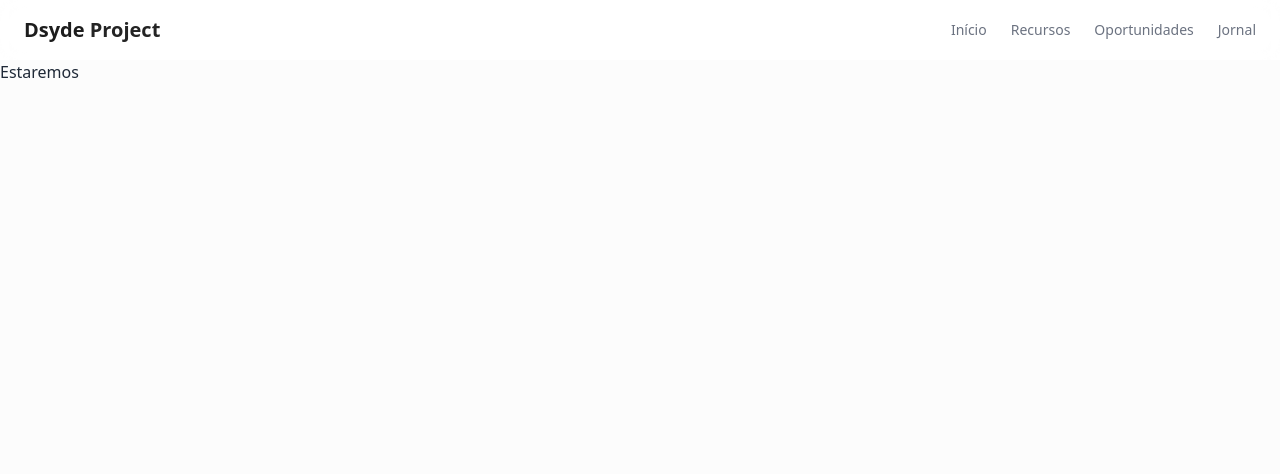
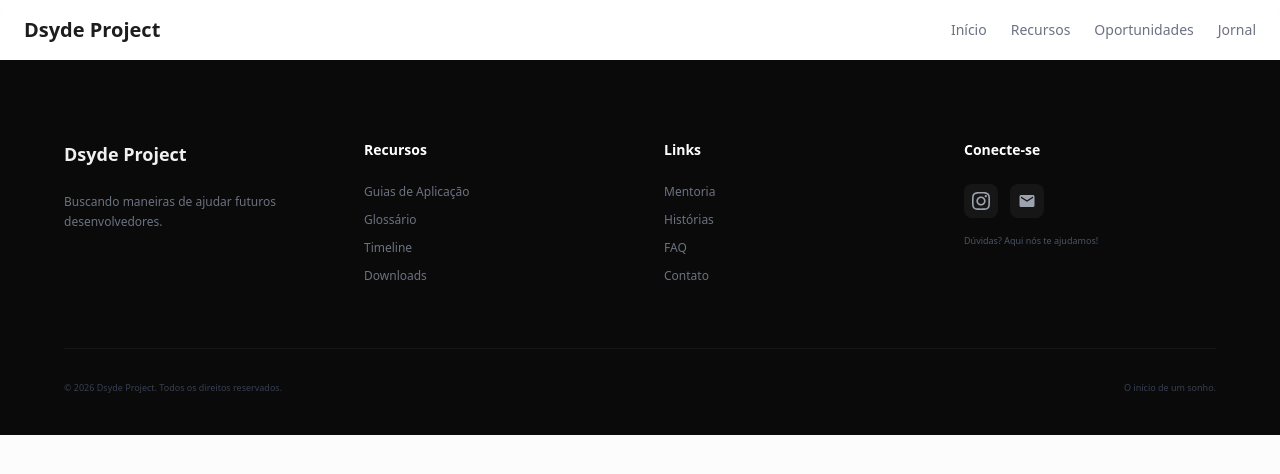
Before and after one commit to kelykds/Dsyde-Project, a plain HTML site: page journal.html in a window 1280 px wide. Drawn offline with nearby package versions, Linux system fonts and the light colour scheme.

Commit message:
Enhance journal.html with footer and styles
Added footer and styles for improved layout and navigation.

```diff
--- a/journal.html
+++ b/journal.html
@@ -9,20 +9,62 @@
         <script src="resources.html"></script>
         <script src="oportunities.html"></script>
         <script src="journal.html"></script>
+        <style>
+            html { scroll-behavior: smooth; }
+            .card-shadow { border: 1px solid #f0f0f0; border-radius: 24px; transition: all 0.3s ease; }
+            .card-shadow:hover { box-shadow: 0 10px 30px rgba(0,0,0,0.05); transform: translateY(-5px); }
+        </style>
     </head>
     <body class="bg-[#fcfcfc] font-sans text-gray-800">
         <nav class="flex justify-between items-center px-6 py-4 bg-white/80 backdrop-blur-md sticky top-0 z-50">
             <div class="text-xl font-bold">
                 <span style="color: #1d1d1d;">Dsyde</span>
-                <span style="color: #242424;">Project</span>
+                <span style="color: #1d1d1d;">Project</span>
             </div>
             <ul class="hidden md:flex space-x-6 text-sm font-medium text-gray-500">
-                <li><a href="#home">Início</a></li>
-                <li><a href="#resources.html">Recursos</a></li>
+                <li><a href="inicio.html">Início</a></li>
+                <li><a href="resources.html">Recursos</a></li>
                 <li><a href="oportunities.html">Oportunidades</a></li>
                 <li><a href="journal.html">Jornal</a></li>
             </ul>
         </nav>
-        <h1>Estaremos</h1>
+        <footer id="contato" class="bg-[#0a0a0a] text-white pt-20 pb-10 px-6">
+            <div class="max-w-6xl mx-auto grid grid-cols-2 md:grid-cols-4 gap-12 mb-16">
+            <div class="col-span-2 md:col-span-1">
+                <h3 class="text-lg font-bold mb-6 text-[#f0f0f0]">Dsyde Project</h3>
+                <p class="text-gray-500 text-xs leading-relaxed max-w-xs">Buscando maneiras de ajudar futuros desenvolvedores.</p>
+            </div>
+            <div>
+                <h4 class="font-bold mb-6 text-sm">Recursos</h4>
+                <ul class="space-y-3 text-xs text-gray-500">
+                    <li><a href="#" class="hover:text-white">Guias de Aplicação</a></li>
+                    <li><a href="#" class="hover:text-white">Glossário</a></li>
+                    <li><a href="#" class="hover:text-white">Timeline</a></li>
+                    <li><a href="#" class="hover:text-white">Downloads</a></li>
+                </ul>
+            </div>
+            <div>
+                <h4 class="font-bold mb-6 text-sm">Links</h4>
+                <ul class="space-y-3 text-xs text-gray-500">
+                    <li><a href="#" class="hover:text-white">Mentoria</a></li>
+                    <li><a href="#" class="hover:text-white">Histórias</a></li>
+                    <li><a href="#" class="hover:text-white">FAQ</a></li>
+                    <li><a href="#" class="hover:text-white">Contato</a></li>
+                </ul>
+            </div>
+            <div>
+                <h4 class="font-bold mb-6 text-sm">Conecte-se</h4>
+                <div class="flex space-x-3 mb-4 text-gray-400">
+                    <a href="https://www.instagram.com/dsyde.pro/" class="p-2 bg-white/5 rounded-lg hover:bg-[#8c43ac] hover:text-white transition-all" target="_blank"><svg width="18" height="18" fill="currentColor" viewBox="0 0 24 24"><path d="M12 2.163c3.204 0 3.584.012 4.85.07 3.252.148 4.771 1.691 4.919 4.919.058 1.265.069 1.645.069 4.849 0 3.205-.012 3.584-.069 4.849-.149 3.225-1.664 4.771-4.919 4.919-1.266.058-1.644.07-4.85.07-3.204 0-3.584-.012-4.849-.07-3.26-.149-4.771-1.699-4.919-4.92-.058-1.265-.07-1.644-.07-4.849 0-3.204.013-3.583.07-4.849.149-3.227 1.664-4.771 4.919-4.919 1.266-.057 1.645-.069 4.849-.069zm0-2.163c-3.259 0-3.667.014-4.947.072-4.358.2-6.78 2.618-6.98 6.98-.059 1.281-.073 1.689-.073 4.948 0 3.259.014 3.668.072 4.948.2 4.358 2.618 6.78 6.98 6.98 1.281.058 1.689.072 4.948.072 3.259 0 3.668-.014 4.948-.072 4.354-.2 6.782-2.618 6.979-6.98.059-1.28.073-1.689.073-4.948 0-3.259-.014-3.667-.072-4.947-.196-4.354-2.617-6.78-6.979-6.98-1.281-.059-1.69-.073-4.949-.073zm0 5.838c-3.403 0-6.162 2.759-6.162 6.162s2.759 6.163 6.162 6.163 6.162-2.759 6.162-6.163c0-3.403-2.759-6.162-6.162-6.162zm0 10.162c-2.209 0-4-1.79-4-4 0-2.209 1.791-4 4-4s4 1.791 4 4c0 2.21-1.791 4-4 4zm6.406-11.845c-.796 0-1.441.645-1.441 1.44s.645 1.44 1.441 1.44c.795 0 1.439-.645 1.439-1.44s-.644-1.44-1.439-1.44z"/></svg></a>
+                    <a href="mailto:citizenkds@gmail.com" class="p-2 bg-white/5 rounded-lg hover:bg-[#8c43ac] hover:text-white transition-all"><svg width="18" height="18" fill="currentColor" viewBox="0 0 24 24"><path d="M20 4H4c-1.1 0-1.99.9-1.99 2L2 18c0 1.1.9 2 2 2h16c1.1 0 2-.9 2-2V6c0-1.1-.9-2-2-2zm0 4l-8 5-8-5V6l8 5 8-5v2z"/></svg></a>
+                </div>
+                <p class="text-[9px] text-gray-600">Dúvidas? Aqui nós te ajudamos!</p>
+            </div>
+        </div>
+        <div class="max-w-6xl mx-auto border-t border-white/5 pt-8 flex flex-col md:flex-row justify-between items-center text-[9px] text-gray-700">
+            <p>© 2026 Dsyde Project. Todos os direitos reservados.</p>
+            <p>O início de um sonho.</p>
+        </div>
+    </footer>
     </body>
 </html>
```
